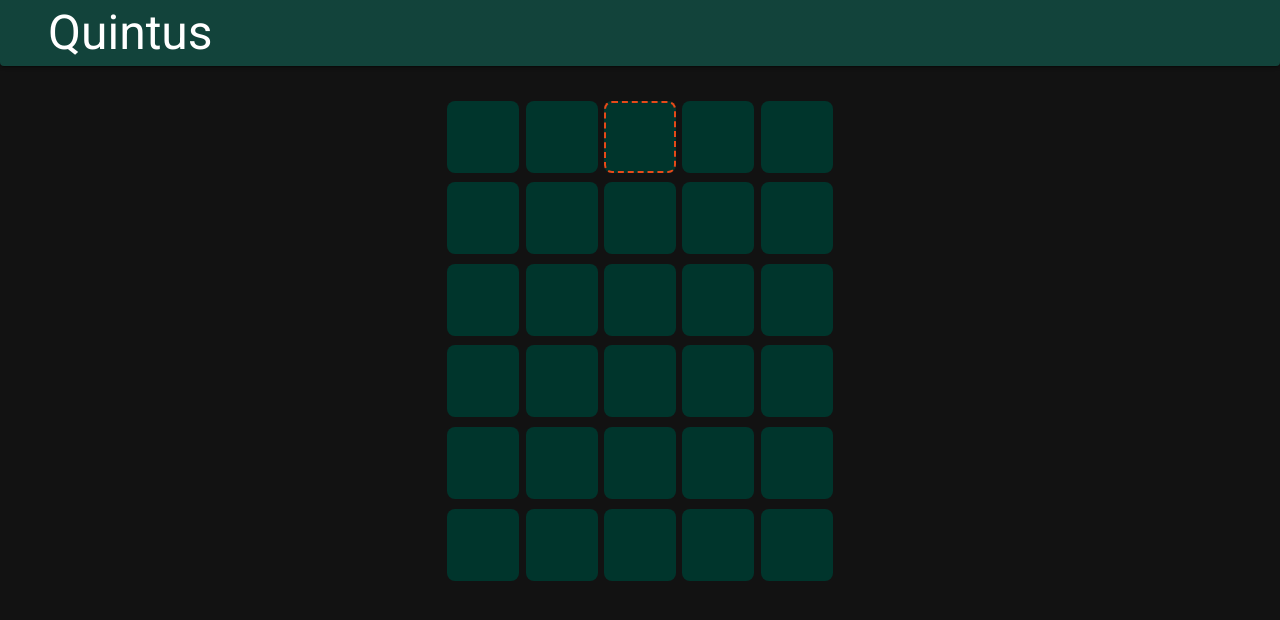
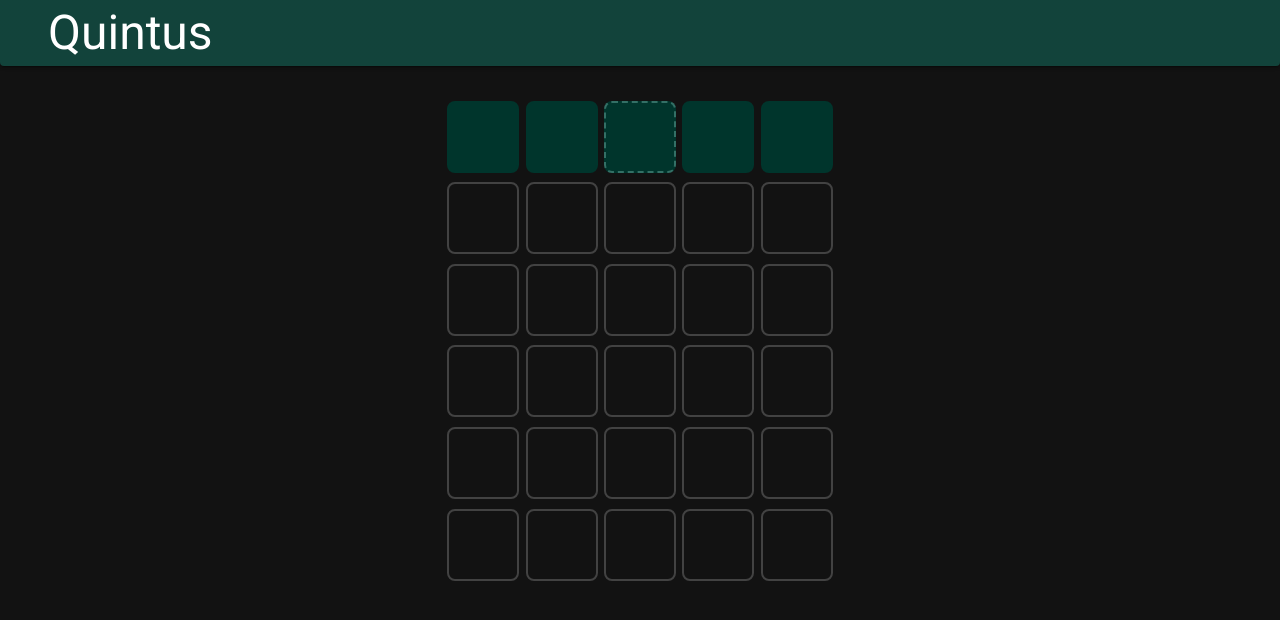
Before and after one commit to Meknassih/quintus, a React (Create React App) app: page / in a window 1280 px wide. Shown: the top 620 px of the page. Built offline with nearby package versions, Linux system fonts and the light colour scheme.

Commit message:
Added word validation against  mock solution

```diff
--- a/src/components/Wordle.js
+++ b/src/components/Wordle.js
@@ -8,6 +8,7 @@ function Wordle() {
   const [activeRow, setActiveRow] = useState(0);
   const [inputLetter, setInputLetter] = useState(null);
   const [isGridFull, setIsGridFull] = useState(false)
+  const solutionWord = "stead"
 
   function onClick(rowIndex, letterIndex) {
     console.log(`Want to set active letter (${rowIndex},${letterIndex})`);
@@ -39,7 +40,9 @@ function Wordle() {
     rows.push(<WordleRow
       key={i}
       values={values[i]}
+      solutionWord={solutionWord}
       selected={getSelectionForRow(i)}
+      editable={activeRow === i}
       onClick={(letterIndex) => onClick(i, letterIndex)}
     />);
   }
--- a/src/components/WordleLetter.js
+++ b/src/components/WordleLetter.js
@@ -1,19 +1,45 @@
 import { Box } from '@mui/material';
 
-function WordleLetter({ active, value, onClick }) {
+function WordleLetter({ active, editable, status, value, onClick }) {
+  function backgroundColor() {
+    switch (status) {
+      case "position":
+        return "success.dark";
+      case "present":
+        return "warning.dark";
+      case "none":
+        return "grey.800";
+      default:
+        return editable ? "primary.dark" : "transparent";
+    }
+  }
+
+  function borderColor() {
+    switch (status) {
+      case "position":
+        return "success.main";
+      case "present":
+        return "warning.main";
+      case "none":
+        return "grey.600";
+      default:
+        return editable ? (active ? "primary.light" : "primary.dark") : "grey.800";
+    }
+  }
+
   return (
     <Box
       sx={{
         width: "4.5rem",
         height: "4.5rem",
-      backgroundColor: 'primary.dark',
+        backgroundColor: backgroundColor(),
         display: "flex",
         flexDirection: "column",
         justifyContent: "center",
         alignItems: "center",
-        borderColor: "secondary.main",
-        borderWidth: active ? "2px" : 0,
-        borderStyle: "dashed",
+        borderColor: borderColor(),
+        borderWidth: "2px",
+        borderStyle: active ? "dashed" : "solid",
         borderRadius: "8px",
         color: "text.secondary",
         fontSize: "4.5rem",
@@ -21,7 +47,7 @@ function WordleLetter({ active, value, onClick }) {
       }}
       onClick={onClick}
     >
-      {value}
+      {value.toUpperCase()}
     </Box>
   );
 }
--- a/src/components/WordleRow.js
+++ b/src/components/WordleRow.js
@@ -1,17 +1,39 @@
 import { Container } from '@mui/material';
 import WordleLetter from './WordleLetter';
 
-function WordleRow({ values, selected, onClick }) {
+function WordleRow({ values, solutionWord, selected, editable, onClick }) {
   const letters = [];
   for (let i = 0; i < 5; i++) {
     letters.push(<WordleLetter
       key={i}
       value={values[i]}
       active={selected === i}
+      editable={editable}
+      status={letterStatus(i)}
       onClick={() => onClick(i)}
     />);
+  }
 
+  function isRowFull(rowIndex) {
+    for (let value of values) {
+      if (value === "") return false;
+    }
+    return true;
   }
+
+  /*
+  open to edition = null
+  correct position = "position"
+  present in word = "present"
+  not present in word = "none"
+   */
+  function letterStatus(letterIndex) {
+    if (!isRowFull()) return null;
+    else if (solutionWord[letterIndex] === values[letterIndex]) return "position";
+    else if (solutionWord.includes(values[letterIndex])) return "present";
+    else return "none";
+  }
+
   return (
     <Container maxWidth="md" sx={{
       display: "flex",
```
Lines whose indentation alone changed are shown as unchanged.
